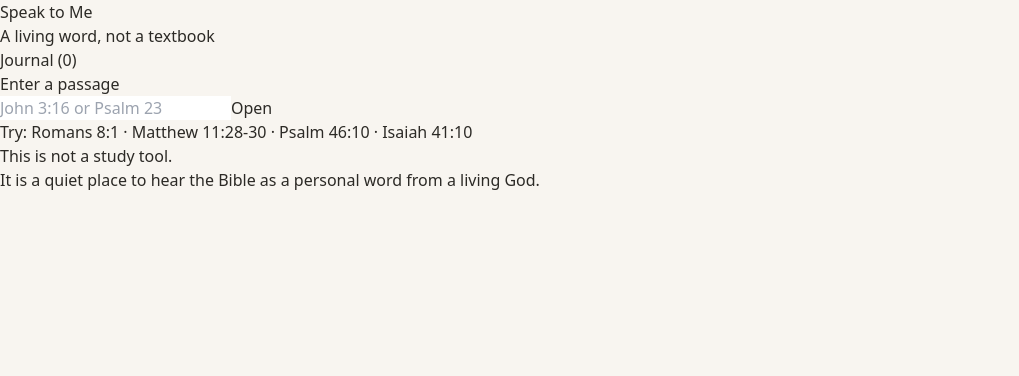
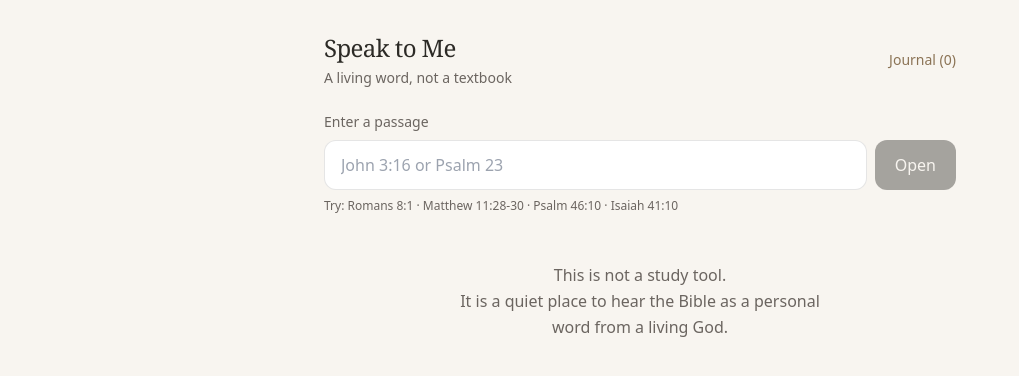
Before and after one commit to lincolnnunnally/speak-to-me, a Next.js app: page / in a window 1280 px wide. Shown: the top 376 px of the page, without its empty margins (0-1019 px from the left). Built offline with nearby package versions, Linux system fonts and the light colour scheme.

Commit message:
Add Tailwind config with calm color palette

```diff
--- /dev/null
+++ b/tailwind.config.ts
@@ -0,0 +1,26 @@
+import type { Config } from "tailwindcss";
+
+const config: Config = {
+  content: [
+    "./pages/**/*.{js,ts,jsx,tsx,mdx}",
+    "./components/**/*.{js,ts,jsx,tsx,mdx}",
+    "./app/**/*.{js,ts,jsx,tsx,mdx}",
+  ],
+  theme: {
+    extend: {
+      colors: {
+        cream: "#f8f5f0",
+        ink: "#2c2a26",
+        soft: "#6b6560",
+        accent: "#8b7355",
+        card: "#ffffff",
+      },
+      fontFamily: {
+        serif: ["Georgia", "Cambria", "Times New Roman", "serif"],
+        sans: ["system-ui", "-apple-system", "Segoe UI", "Roboto", "sans-serif"],
+      },
+    },
+  },
+  plugins: [],
+};
+export default config;
```
